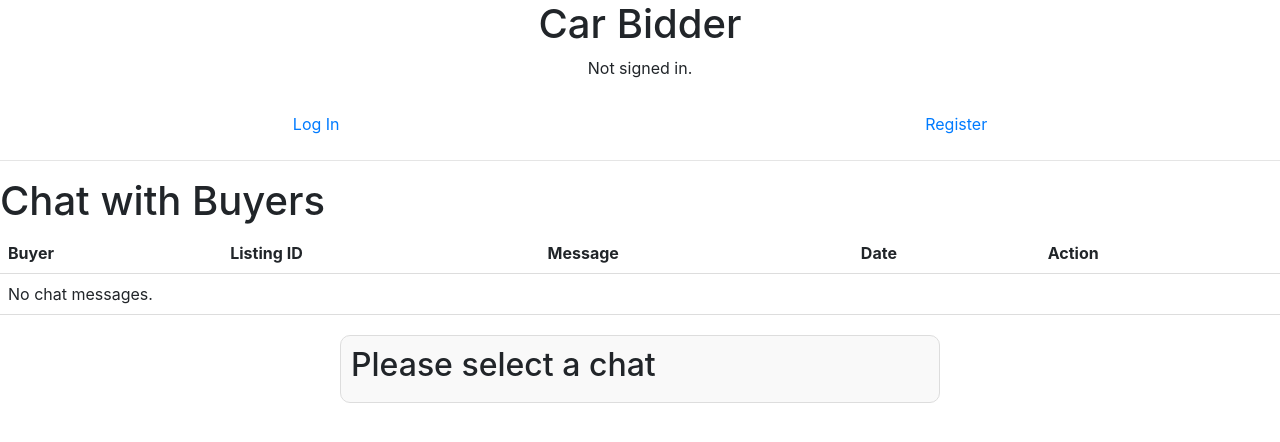
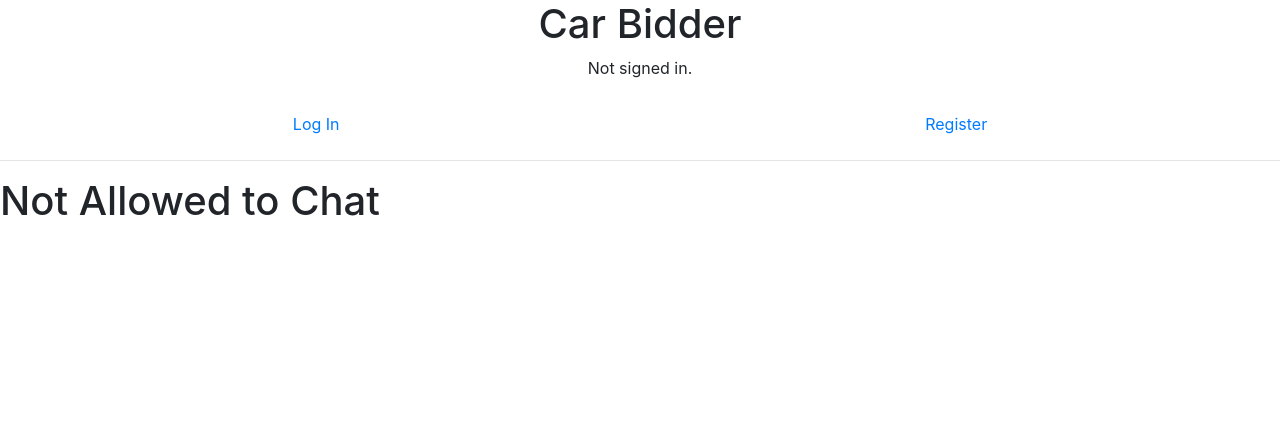
Before and after one commit to laurahuang106/CarBidder-Bidding-Platform, a Django app: page /chat_with_buyer/ in a window 1280 px wide. Shown: the top 442 px of the page. Run offline with Django 4.2, Linux system fonts and the light colour scheme; data that the repository does not hold is empty; some libraries are stand-ins or nearby versions.

Commit message:
enable check is_allowed_chat for seller

```diff
--- a/carBidderApp/views.py
+++ b/carBidderApp/views.py
@@ -1181,8 +1181,6 @@ def sell_post_success(request):
     })
 
 # Chat with buyer view function
-
-
 def chat_with_buyer(request):
     current_user_id = request.session.get(
         'user_id', '')
@@ -1191,6 +1189,7 @@ def chat_with_buyer(request):
     selected_listing_id = None
     selected_buyer_name = None
     selected_buyer_id = None
+    is_allowed_chat = get_is_allowed_chat(current_user_id)
 
     # Handling message submission
     if request.method == 'POST' and 'new_message' in request.POST:
@@ -1255,6 +1254,7 @@ def chat_with_buyer(request):
         'selected_buyer_name': selected_buyer_name,
         'selected_buyer_id': selected_buyer_id,
         'chat_history': chat_history,
+        'is_allowed_chat': is_allowed_chat,
         'current_page': 'chat_with_buyer',
     })
 
--- a/templates/chat_with_buyer.html
+++ b/templates/chat_with_buyer.html
@@ -1,5 +1,6 @@
 {% extends "home.html" %}
 {% block body %}
+    {% if is_allowed_chat %}
     <h1>Chat with Buyers</h1>
     <div style="overflow-x:auto;">
         <table style="width:100%; border-collapse: collapse;">
@@ -147,4 +148,7 @@
         // Run the function when the window loads
         window.onload = scrollToBottom;
     </script>
+    {% else %}
+    <h1>Not Allowed to Chat</h1>
+    {% endif %}
 {% endblock %}
```
